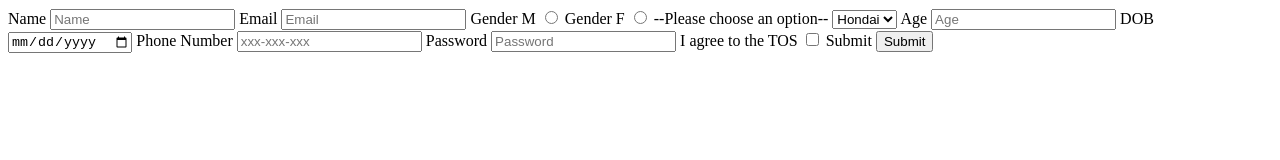
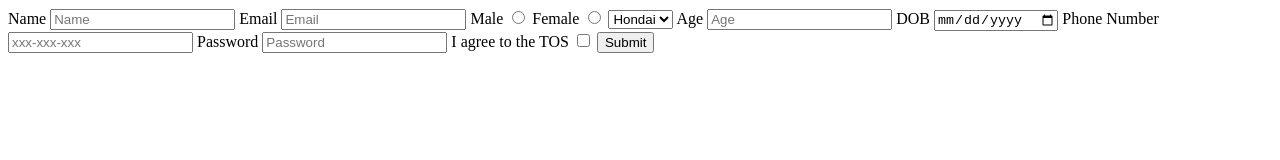
Before and after one commit to acciojob/signup-form-car-sonukds, a website: page main.html in a window 1280 px wide. Drawn offline with Linux system fonts and the light colour scheme.

Commit message:
created a submission

```diff
--- a/main.html
+++ b/main.html
@@ -15,36 +15,33 @@
 	<label for="email">Email</label>
 		<input id="email" type="email" placeholder="Email" required>
 
-	<label for="gender_m">Gender M</label>
-		<input id="gender_m" type="radio" required>
-	<label for="gender_f">Gender F</label>
-	<input id="gender_m" type="radio" required>
+	<label for="gender_m">Male</label>
+		<input id="gender_m" type="radio" name="gender" required>
+	<label for="gender_f">Female</label>
+	<input id="gender_f" type="radio" name="gender" required>
 
-	<label for="cars">--Please choose an option--</label>
-	<select id="cars" required>
+	<select id="cars" placeholder="--Please choose an option--" required>
 		<option>Hondai</option>
 		<option>BMW</option>
 		<option>Thar</option>
 	</select>
 
 	<label for="age">Age</label>
-		<input id="age" type="text" placeholder="Age" required>
+		<input id="age" type="number" placeholder="Age" required>
 
 	<label for="dob">DOB</label>
-		<input id="dob" type="date" required>
+		<input id="dob" type="date">
 
 	<label for="tel">Phone Number</label>
-		<input type="tel" placeholder="xxx-xxx-xxx">
+		<input type="tel" id="tel" placeholder="xxx-xxx-xxx">
 
 	<label for="password">Password</label>
-		<input type="password" placeholder="Password" required>
+		<input id="password" type="password" placeholder="Password" required>
 
 	<label for="tos">I agree to the TOS</label>
-	<input type="checkbox" required>
+	<input id="tos" type="checkbox" required>
 
-	<label for="submit">Submit</label>
-	<input type="submit" >
-</form>
+	<button type="submit">Submit</button>
 
     <script type="text/javascript" src="./script.js">
 </script>
```
